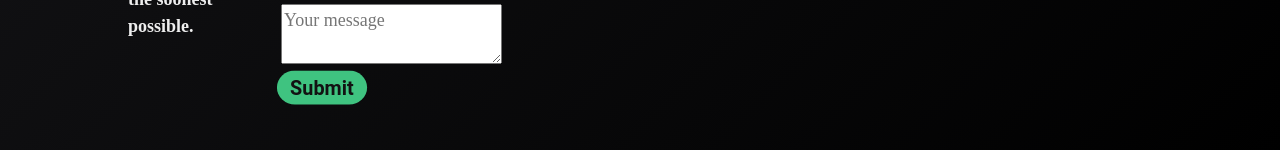
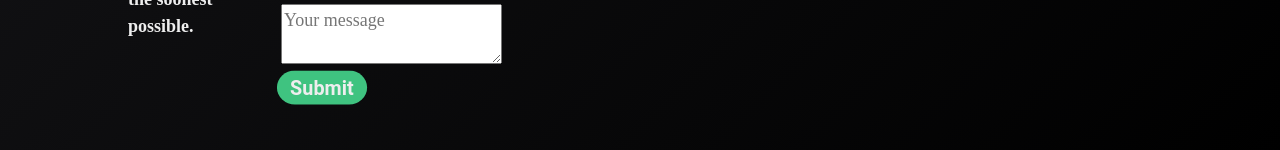
Before and after one commit to bofmar/portfolio, a React (Create React App) app: page / in a window 1280 px wide. In both pictures the pointer is over the button "Submit". Shown: the part 3681-3831 px from the top of the page. Built offline with nearby package versions, Linux system fonts and the light colour scheme.

Commit message:
Submit button changes text color when interacted

```diff
--- a/src/App.css
+++ b/src/App.css
@@ -74,7 +74,6 @@ header a::after {
   height: 2px;
   transform: scaleX(0);
   transform-origin: left;
-
   transition: transform 250ms ease-in;
 }
 
@@ -431,6 +430,7 @@ footer{
 .submit-button:hover,
 .submit-button:focus {
   transform: scale(1.1);
+  color: var(--white-text);
 }
 
 .socials-area {
```
